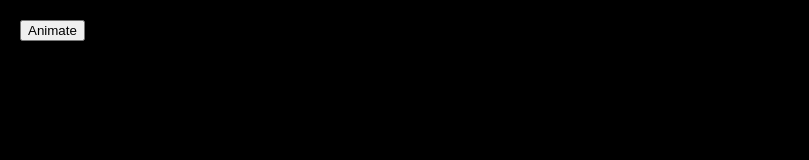
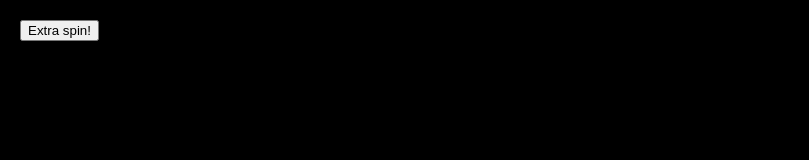
Before and after one commit to AndrewAlva/Vue-Nuxt-Intro, a Nuxt app: page / in a window 1280 px wide. Shown: the top 160 px of the page, without its empty margins (0-809 px from the left). Built offline with nearby package versions, Linux system fonts and the light colour scheme.

Commit message:
tweak button label

```diff
--- a/pages/index.vue
+++ b/pages/index.vue
@@ -1,7 +1,7 @@
 <template>
   <div>
     <ThreeCanvas ref="threeRef" />
-    <button @click="triggerSpin" class="myButton absolute top-4 left-4 p-4 bg-black text-white">Animate</button>
+    <button @click="triggerSpin" class="myButton absolute top-4 left-4 p-4 bg-black text-white">Extra spin!</button>
   </div>
 </template>
 
```
